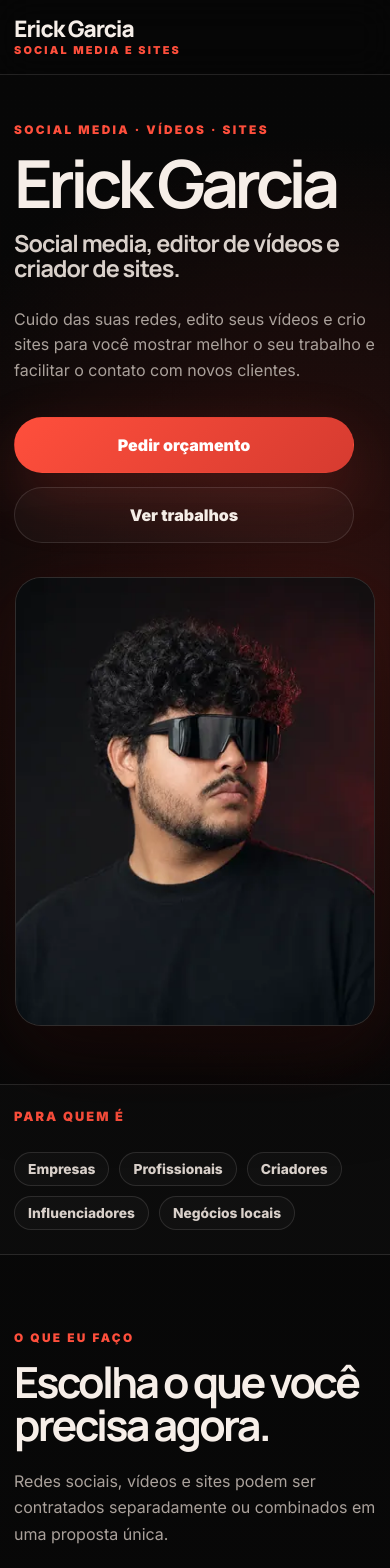
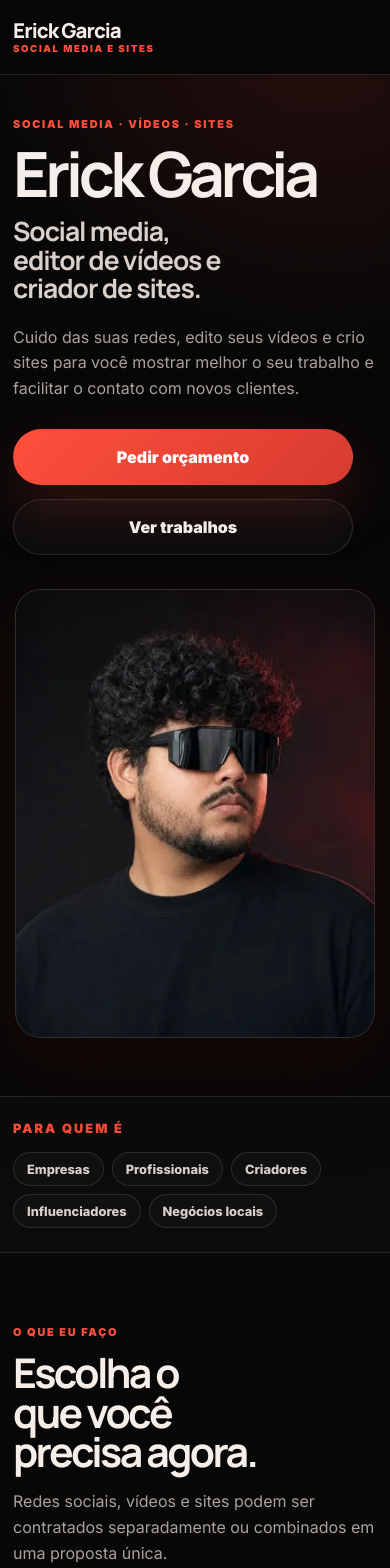
Before and after one commit to ErickGarciaEditor/erick-garcia-editor, a React (Vite) app: page / in a window 390 px wide. Shown: the top 1568 px of the page. Built offline with nearby package versions, Linux system fonts and the light colour scheme.

Commit message:
Ajusta responsividade e alinhamento mobile

```diff
--- a/src/styles/global.css
+++ b/src/styles/global.css
@@ -1361,3 +1361,319 @@ textarea {
     max-height: 68vh;
   }
 }
+
+/* Etapa 32 — ajuste fino de mobile, alinhamento e leitura */
+
+/* Evita textos com linhas feias quando o navegador suporta */
+h1,
+h2,
+h3,
+p,
+li,
+summary {
+  overflow-wrap: break-word;
+}
+
+@supports (text-wrap: pretty) {
+  p,
+  li,
+  summary,
+  .hero-text,
+  .section-heading p:not(.eyebrow),
+  .case-summary,
+  .case-note p,
+  .service-item p,
+  .about-text p,
+  .site-project-card__body p,
+  .price-card p,
+  .scope-box p {
+    text-wrap: pretty;
+  }
+}
+
+@supports (text-wrap: balance) {
+  .section-heading h2,
+  .case-content h3,
+  .site-project-card h3,
+  .about-grid h2 {
+    text-wrap: balance;
+  }
+}
+
+/* Desktop: mantém eixo visual mais consistente */
+@media (min-width: 1121px) {
+  .section-heading {
+    margin-inline: 0 auto;
+  }
+
+  .case-content,
+  .service-item p,
+  .about-text,
+  .quote-form,
+  .faq-list {
+    min-width: 0;
+  }
+
+  .case-card,
+  .site-project-card,
+  .price-card,
+  .scope-box,
+  .quote-form,
+  .faq-list details {
+    box-shadow: 0 24px 70px rgba(0, 0, 0, 0.18);
+  }
+}
+
+/* Tablet: reduz larguras exageradas */
+@media (max-width: 1120px) {
+  .hero-copy,
+  .section-heading,
+  .case-content,
+  .about-text {
+    max-width: 760px;
+  }
+
+  .case-media-panel {
+    margin-top: 6px;
+  }
+
+  .quote-form,
+  .faq-list {
+    max-width: 760px;
+  }
+}
+
+/* Mobile: tudo respira melhor e fica com eixo central controlado */
+@media (max-width: 760px) {
+  :root {
+    --section: 72px;
+  }
+
+  body {
+    background:
+      radial-gradient(circle at 82% 0%, rgba(214, 59, 48, 0.16), transparent 22rem),
+      linear-gradient(180deg, #070707 0%, #0b0a0a 48%, #070707 100%);
+  }
+
+  .container {
+    width: min(100% - 30px, var(--container));
+  }
+
+  .site-header {
+    background: rgba(7, 7, 7, 0.92);
+  }
+
+  .brand span {
+    font-size: 1.28rem;
+  }
+
+  .brand small {
+    font-size: 0.6rem;
+    letter-spacing: 0.17em;
+  }
+
+  .hero {
+    padding-top: 42px;
+    padding-bottom: 58px;
+  }
+
+  .hero-copy {
+    max-width: 100%;
+  }
+
+  .eyebrow {
+    margin-bottom: 14px;
+    font-size: 0.68rem;
+    letter-spacing: 0.16em;
+  }
+
+  .hero h1 {
+    max-width: 9ch;
+  }
+
+  .hero h2 {
+    max-width: 13ch;
+    margin-top: 16px;
+  }
+
+  .hero-text {
+    max-width: 31rem;
+    margin-top: 22px;
+  }
+
+  .hero-actions {
+    margin-top: 28px;
+  }
+
+  .audience-row {
+    gap: 16px;
+  }
+
+  .audience-row div {
+    gap: 8px;
+  }
+
+  .audience-row strong,
+  .site-project-features li {
+    font-size: 0.8rem;
+  }
+
+  .section {
+    padding-block: var(--section);
+  }
+
+  .section-heading {
+    max-width: 100%;
+  }
+
+  .section-heading h2,
+  .about-grid h2 {
+    max-width: 12ch;
+    line-height: 0.96;
+  }
+
+  .section-heading p:not(.eyebrow) {
+    max-width: 32rem;
+    margin-top: 18px;
+    line-height: 1.62;
+  }
+
+  .service-list,
+  .case-stack,
+  .site-projects-grid,
+  .price-grid {
+    margin-top: 38px;
+  }
+
+  .service-item {
+    padding-block: 28px;
+  }
+
+  .service-item h3 {
+    font-size: clamp(1.8rem, 9vw, 2.45rem);
+  }
+
+  .service-item p {
+    font-size: 0.98rem;
+    line-height: 1.62;
+  }
+
+  .case-stack {
+    gap: 24px;
+  }
+
+  .case-card {
+    gap: 24px;
+    padding: 20px;
+  }
+
+  .case-content h3 {
+    max-width: 12ch;
+  }
+
+  .case-summary {
+    font-size: 0.98rem;
+    line-height: 1.62;
+  }
+
+  .case-note {
+    padding: 16px;
+  }
+
+  .case-media-panel {
+    padding: 10px;
+    border-radius: 22px;
+  }
+
+  .case-video-card,
+  .metric-card {
+    border-radius: 15px;
+  }
+
+  .video-loader,
+  .case-video {
+    border-radius: 12px;
+  }
+
+  .case-video-card > span,
+  .metric-card figcaption {
+    font-size: 0.62rem;
+  }
+
+  .site-project-card {
+    gap: 22px;
+  }
+
+  .site-project-card h3 {
+    max-width: 13ch;
+  }
+
+  .site-project-preview {
+    border-radius: 18px;
+  }
+
+  .desktop-preview {
+    border-radius: 13px;
+  }
+
+  .mobile-preview {
+    border-radius: 15px;
+  }
+
+  .price-card,
+  .scope-box,
+  .quote-form {
+    padding: 20px;
+  }
+
+  .faq-list summary {
+    min-height: auto;
+    padding: 17px 18px;
+    line-height: 1.35;
+  }
+
+  .faq-list details p {
+    padding: 0 18px 18px;
+  }
+
+  .footer {
+    padding-block: 32px;
+  }
+
+  .footer-links {
+    gap: 10px 14px;
+    line-height: 1.45;
+  }
+}
+
+/* Celulares pequenos: evita cards espremidos */
+@media (max-width: 420px) {
+  .container {
+    width: min(100% - 26px, var(--container));
+  }
+
+  .hero h1 {
+    font-size: clamp(3rem, 16vw, 4.4rem);
+  }
+
+  .hero h2 {
+    font-size: clamp(1.35rem, 6.8vw, 1.9rem);
+  }
+
+  .section-heading h2,
+  .about-grid h2 {
+    font-size: clamp(2.08rem, 10.5vw, 3.15rem);
+  }
+
+  .case-card,
+  .site-project-card,
+  .price-card,
+  .scope-box,
+  .quote-form {
+    padding: 18px;
+  }
+
+  .case-media-panel {
+    max-width: 100%;
+  }
+}
```
